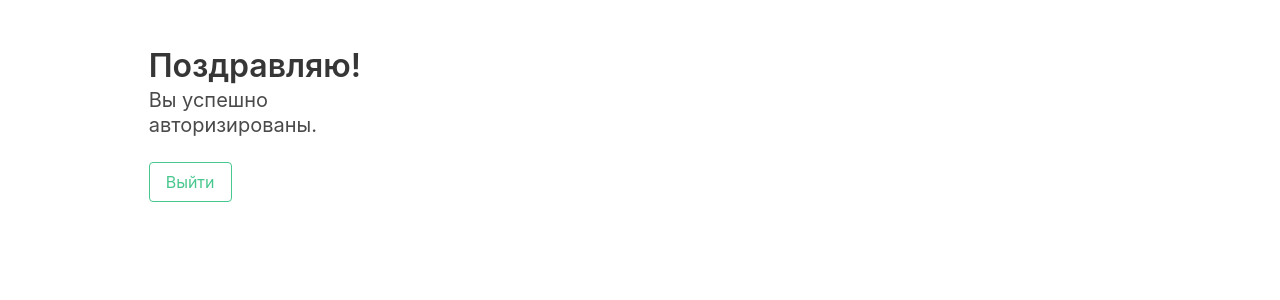
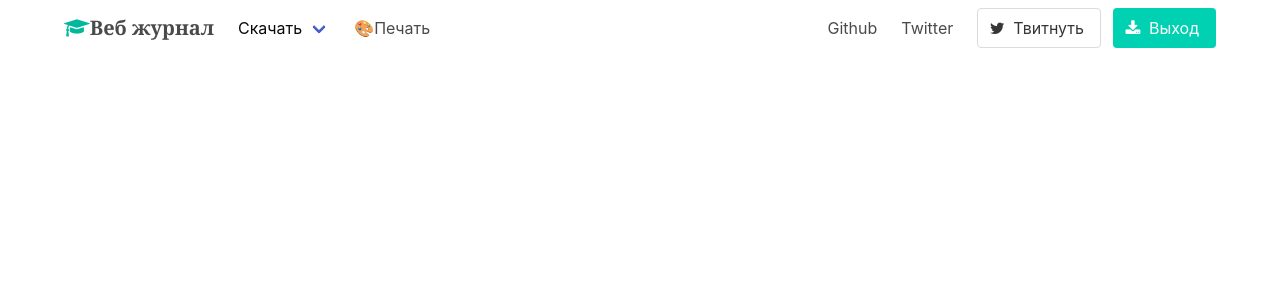
Before and after one commit to solaire-off/record-book, a Django app: page / in a window 1280 px wide. Shown: the top 300 px of the page. Run offline with Django 3.2, Linux system fonts and the light colour scheme; the visitor is signed in with stand-in values (Sample User, id 1); some libraries are stand-ins or nearby versions.

Commit message:
Create navbar for app

```diff
--- a/journal/templates/journal/app.html
+++ b/journal/templates/journal/app.html
@@ -8,16 +8,93 @@
     <title>Веб журнал</title>
   </head>
   <body>
+    <div class="container">
+      <nav class="navbar ">
+        <div class="navbar-brand ">
+          <div class="navbar-item" style="font-family: museo-slab,Georgia,Times New Roman,Times,serif;
+            font-weight: bold;font-size: 20px;">
+            <i class="fa fa-graduation-cap" style="color:#00b89c" aria-hidden="true"></i> Веб журнал
+          </div>
+          <a class="navbar-item is-hidden-desktop" href="https://github.com/solaire-off/record-book" target="_blank">
+          <span class="icon" style="color: #333;">
+          <i class="fa fa-github"></i>
+          </span>
+          </a>
+          <a class="navbar-item is-hidden-desktop" href="https://twitter.com/solaire_off" target="_blank">
+          <span class="icon" style="color: #55acee;">
+          <i class="fa fa-twitter"></i>
+          </span>
+          </a>
+          <div class="navbar-burger burger" data-target="navMenuExample">
+            <span></span>
+            <span></span>
+            <span></span>
+          </div>
+        </div>
+        <div id="navMenuExample" class="navbar-menu">
+          <div class="navbar-start">
+            <div class="navbar-item has-dropdown is-hoverable">
+              <a class="navbar-link  is-active" href="#">
+              Скачать
+              </a>
+              <div class="navbar-dropdown ">
+                <a class="navbar-item " href="#">
+                <i class="fa fa-file-pdf-o fa-fw" aria-hidden="true"></i> PDF
+                </a>
+                <a class="navbar-item " href="#">
+                <i class="fa fa-file-excel-o fa-fw" aria-hidden="true"></i> Exel
+                </a>
+                <a class="navbar-item " href="#">
+                <i class="fa fa-file-word-o fa-fw" aria-hidden="true"></i> Docx
+                </a>
+              </div>
+            </div>
+            <a class="navbar-item " href="#">
+            <span class="emoji">🎨</span>
+            Печать
+            </a>
+          </div>
+          <div class="navbar-end">
+            <a class="navbar-item is-hidden-desktop-only" href="https://github.com/solaire-off/record-book" target="_blank">
+            Github
+            </a>
+            <a class="navbar-item is-hidden-desktop-only" href="https://twitter.com/solaire_off" target="_blank">
+            Twitter
+            </a>
+            <div class="navbar-item">
+              <div class="field is-grouped">
+                <p class="control">
+                  <a class="tw-button button"
+                    data-social-network="Twitter"
+                    data-social-action="tweet"
+                    data-social-target="{{ request.get_host }}"
+                    target="_blank"
+                    href="https://twitter.com/intent/tweet?text=Веб журнал: удобное составление ежемесячной ведомости для всех&hashtags=#вебЖурнал&url={{ request.get_host }}&via=solaire_off">
+                  <span class="icon">
+                  <i class="fa fa-twitter"></i>
+                  </span>
+                  <span>
+                  Твитнуть
+                  </span>
+                  </a>
+                </p>
+                <p class="control">
+                  <a class="button is-primary" href="{% url 'logout' %}?next={% url 'home' %}">
+                  <span class="icon">
+                  <i class="fa fa-download"></i>
+                  </span>
+                  <span>Выход</span>
+                  </a>
+                </p>
+              </div>
+            </div>
+          </div>
+        </div>
+      </nav>
+    </div>
     <section class="section">
       <div class="columns">
         <div class="column is-3 is-offset-1">
-          <h1 class="title">
-            Поздравляю!
-          </h1>
-          <p class="subtitle">
-            Вы успешно авторизированы.
-          </p>
-          <a class="button is-success is-outlined" href="{% url 'logout' %}?next={% url 'home' %}">Выйти</a>
         </div>
       </div>
     </section>
```
